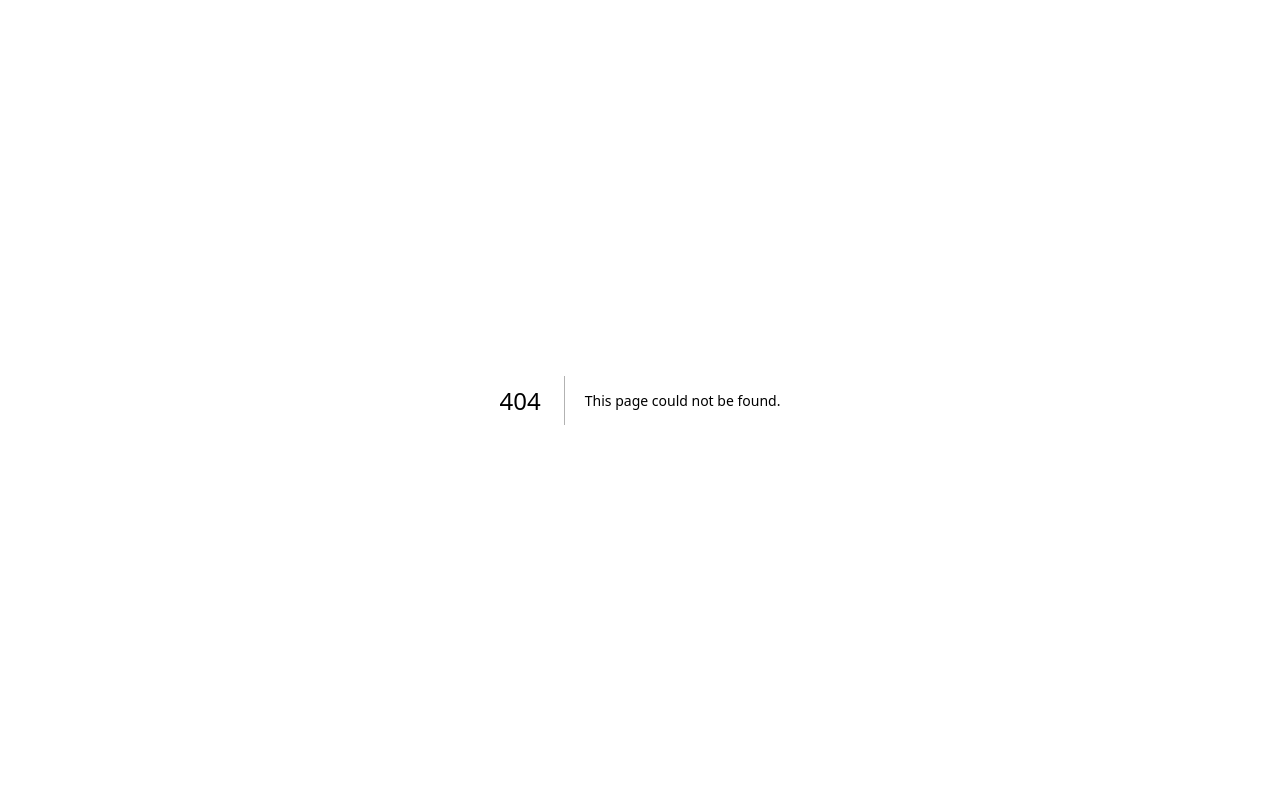
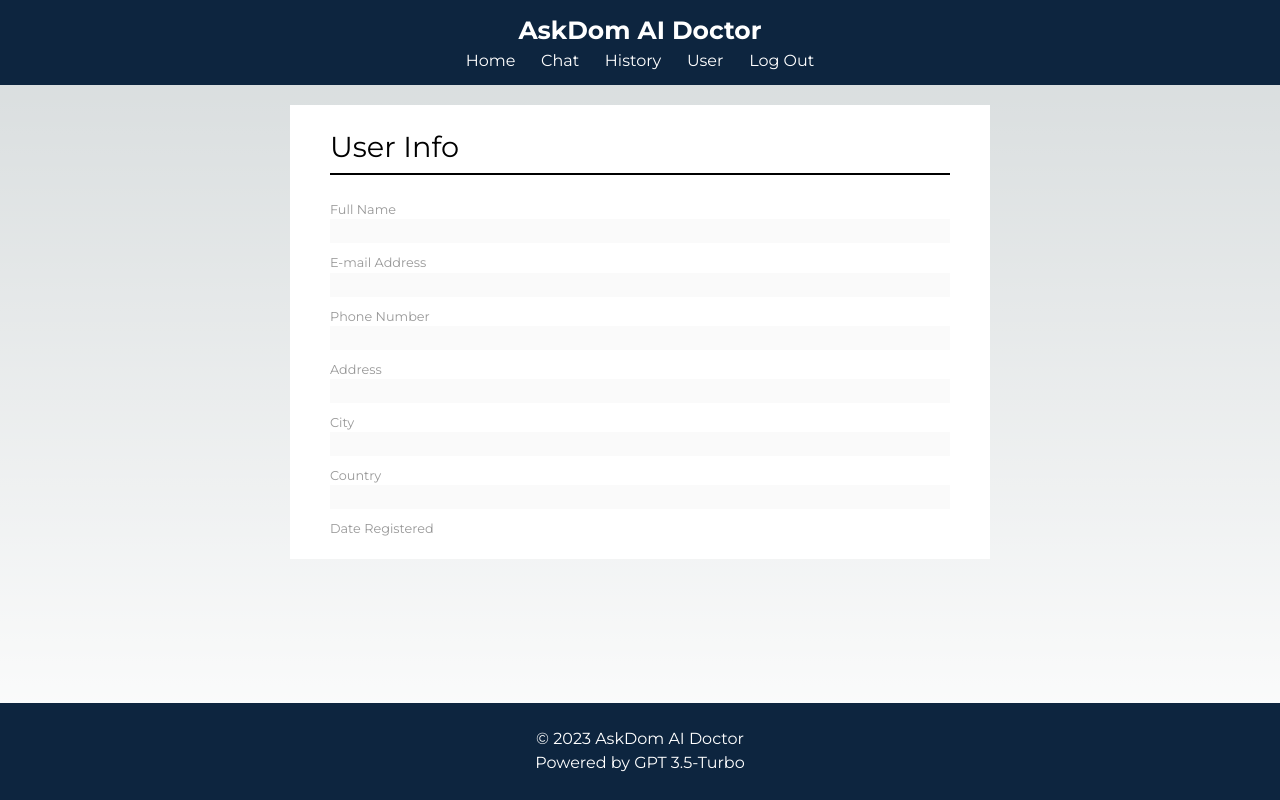
Before and after one commit to adamantph/DomMD, a Next.js app: page /user in a window 1280 px wide. Before the commit this address had no page. Built offline with nearby package versions, Linux system fonts and the light colour scheme; no server answers; the database is empty; sample sign-in values are in the browser's storage.

Commit message:
Add user info page
Not editable yet

```diff
--- /dev/null
+++ b/src/pages/user.tsx
@@ -0,0 +1,98 @@
+import { ChangeEvent, FormEvent, useEffect, useRef, useState } from 'react';
+import Page from '../layouts/page';
+import style from "../styles/User.module.css"
+import 'tailwindcss/tailwind.css';
+import { useSession } from 'next-auth/react';
+import router from 'next/router';
+
+const UserInfo = () => {
+    interface UserFormat {
+        address: string;
+        name: string;
+        phone: string;
+        email: string;
+        dateadded: string;
+        city: string;
+        chathistory: string;
+        country: string;
+        isVerified: boolean;
+    };
+    const defaultUser = {
+        address: "",
+        name: "",
+        phone: "",
+        email: "",
+        dateadded: "",
+        city: "",
+        chathistory: "",
+        country: "",
+        isVerified: false,
+    }
+    const [user, setUser] = useState<UserFormat>(defaultUser);
+    const [userName, setUserName] = useState('');
+
+    const { data, status } = useSession();
+    useEffect(() => {
+        if (status !== 'authenticated') {
+            router.push('/')
+        }
+    })
+
+    //Set conversationID and user's Email
+    useEffect(() => {
+        const getUser = async () => {
+            if (data?.user?.email) {
+
+                const response = await fetch(`/api/getuser`, {
+                    method: 'POST',
+                    headers: { 'Content-Type': 'application/json' },
+                    body: JSON.stringify({ email: data.user.email }),
+                })
+                const result = await response.json();
+                // console.log(result.user.rows[0].chathistory)
+                setUser(result.user.rows[0])
+            }
+        }
+        getUser();
+
+    }, [data])
+
+    useEffect(() => {
+        console.log(user)
+    }, [user])
+
+    return (
+        <Page>
+            <div className={style.user_container}>
+                <div className={style.user_wrapper}>
+
+                    <p className={style.user_title}>User Info</p>
+                    <div className={style.user_hr}> </div>
+
+                    <p className={style.user_label}>Full Name</p>
+                    <input type="text" className={style.user_data} value={user.name} disabled/>
+
+                    <p className={style.user_label}>E-mail Address</p>
+                    <input type="text" className={style.user_data} value={user.email} disabled/>
+
+                    <p className={style.user_label}>Phone Number</p>
+                    <input type="text" className={style.user_data} value={user.phone} disabled/>
+
+                    <p className={style.user_label}>Address</p>
+                    <input type="text" className={style.user_data} value={user.address} disabled/>
+
+                    <p className={style.user_label}>City</p>
+                    <input type="text" className={style.user_data} value={user.city} disabled/>
+
+                    <p className={style.user_label}>Country</p>
+                    <input type="text" className={style.user_data} value={user.country} disabled/>
+
+                    <p className={style.user_label}>Date Registered</p>
+                    <p className={style.user_data}>{user.dateadded} </p>
+                </div>
+            </div>
+        </Page>
+    );
+};
+
+export default UserInfo;
--- /dev/null
+++ b/src/styles/User.module.css
@@ -0,0 +1,66 @@
+
+.user_container {
+    width: 100%;
+    height: 100%;
+    position: relative;
+    display: flex;
+    align-items: center;
+    justify-content: flex-start;
+    flex-direction: column;
+    overflow: hidden;
+    top: 0;
+    z-index: 999;
+    padding: 20px;
+}
+.user_wrapper{
+    width: 90%;
+    max-width: 700px;
+    min-width: 400px;
+    background-color: white;
+    padding: 20px 40px;
+}
+.user_hr{
+    width: 100%;
+    height: 2px;
+    background-color: black;
+    margin: 5px 0px 25px 0px;
+}
+.user_title{
+    font-size: 1.8em;
+    margin: 0;
+}
+.user_label{
+    font-size: 0.8em;
+    color: rgb(152, 152, 152);
+    margin-top: 10px;
+}
+.user_data{
+    font-size: 1em;
+    border: 0;
+    /* border : 1px solid black; */
+    outline: none;
+    width: 100%;
+}
+.conversation_container{
+    padding: 10px;
+    border-radius: 10px;
+    background-color: rgb(194, 194, 194);
+    margin: 10px;
+}
+.message_container{
+    width: 600px;
+    padding: 10px;
+}
+.message_timestamp{
+    font-size: 12px;
+    color: rgb(125, 125, 125);
+}
+.message_from{
+    font-size: 14px;
+}
+.message_sender{
+    font-weight: 800;
+}
+.message_content{
+    padding: 0px 20px;
+}
```
